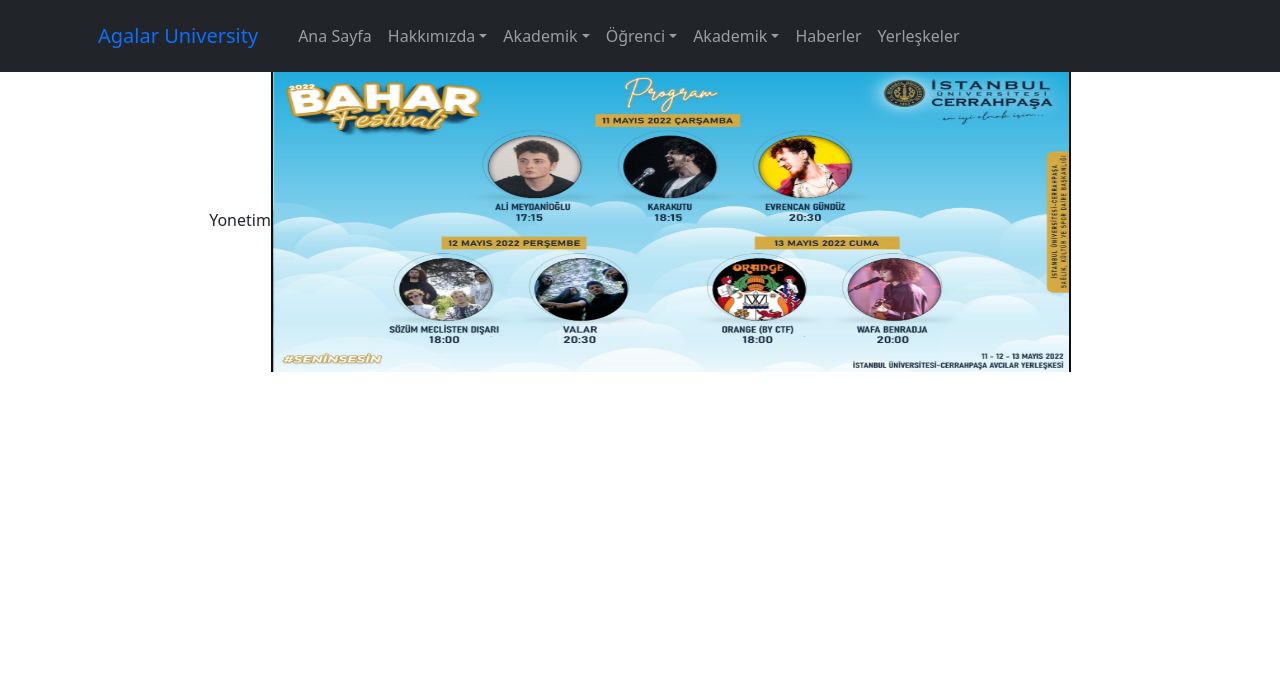
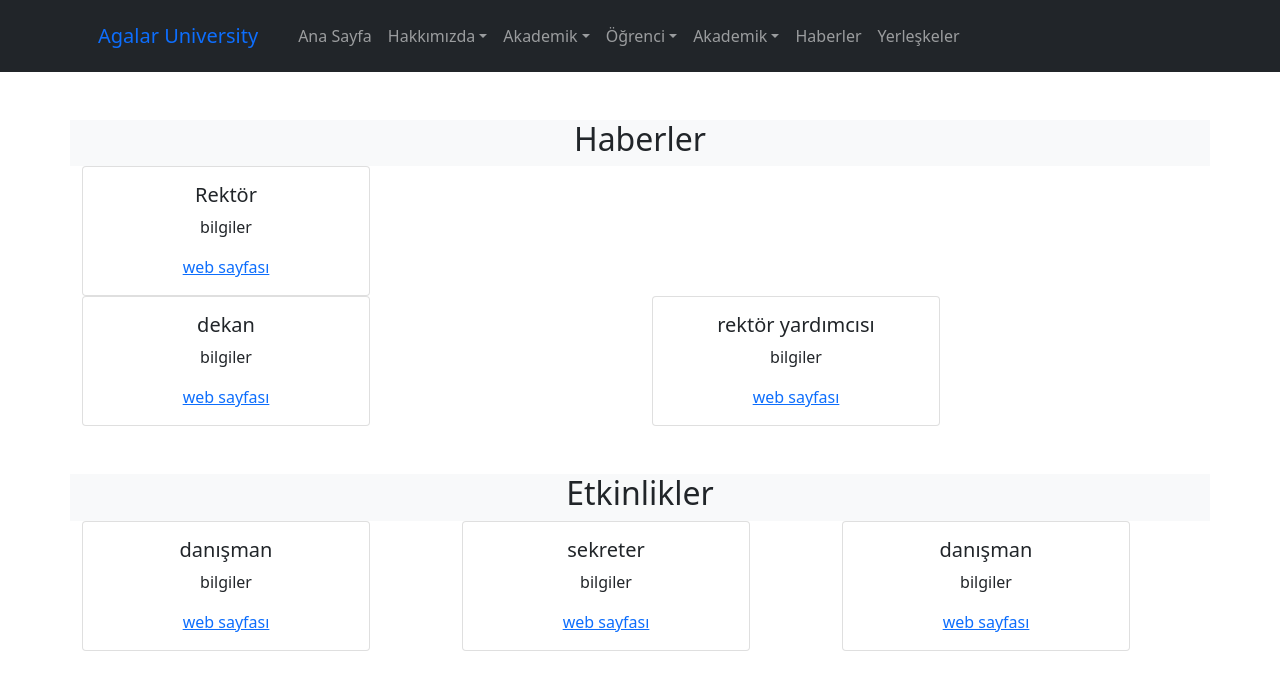
Before and after one commit to yahyaboyali/web-odev-react, a React (Create React App) app: page /Yonetim in a window 1280 px wide. Shown: the top 690 px of the page. Built offline with nearby package versions, Linux system fonts and the light colour scheme.

Commit message:
yönetim düzenleme

```diff
--- a/src/pages/Yonetim.jsx
+++ b/src/pages/Yonetim.jsx
@@ -1,14 +1,41 @@
 import React from 'react'
-
+import { Col, Container, Row } from 'react-bootstrap'
+import CardLayout from '../layouts/CardLayout'
 export default function Yonetim() {
   return (
     <div>
-        Yonetim
-        <img
-    className="resim"
-    src="img/senlik.PNG"
-    alt="naber"
-  />
+      <Container className='mt-5'>
+        <Row >
+          <label className='bg-light'>
+            <h2>Haberler</h2>
+          </label>
+          <Col>
+            <CardLayout title="Rektör" description="bilgiler " linkHref="#web" linkText="web sayfası" />
+          </Col>
+        </Row>
+        <Row >
+        <Col >
+            <CardLayout title="dekan" description="bilgiler" linkHref="#haber2" linkText="web sayfası" />
+          </Col>
+          <Col >
+            <CardLayout title="rektör yardımcısı" description=" bilgiler" linkHref="#haber3" linkText="web sayfası" />
+          </Col>
+        </Row>
+        <Row className='mt-5' >
+          <label className='bg-light'>
+            <h2>Etkinlikler</h2>
+          </label>
+          <Col >
+            <CardLayout title="danışman" description="bilgiler" linkHref="#duyuru1" linkText="web sayfası" />
+          </Col>
+          <Col >
+            <CardLayout title="sekreter" description="bilgiler" linkHref="#duyuru2" linkText="web sayfası" />
+          </Col>
+          <Col >
+            <CardLayout title="danışman" description="bilgiler" linkHref="#duyuru3" linkText="web sayfası" />
+          </Col>
+        </Row>
+      </Container>
     </div>
   )
 }
```
